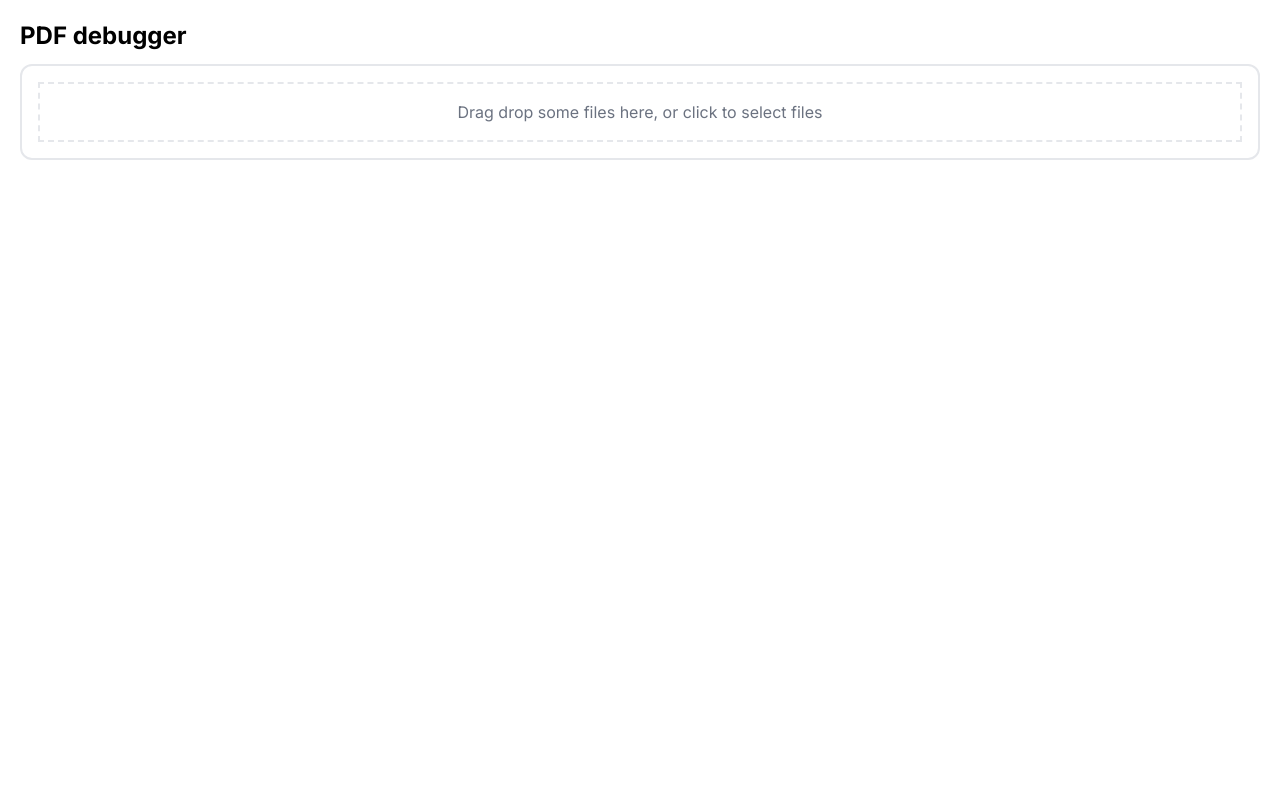
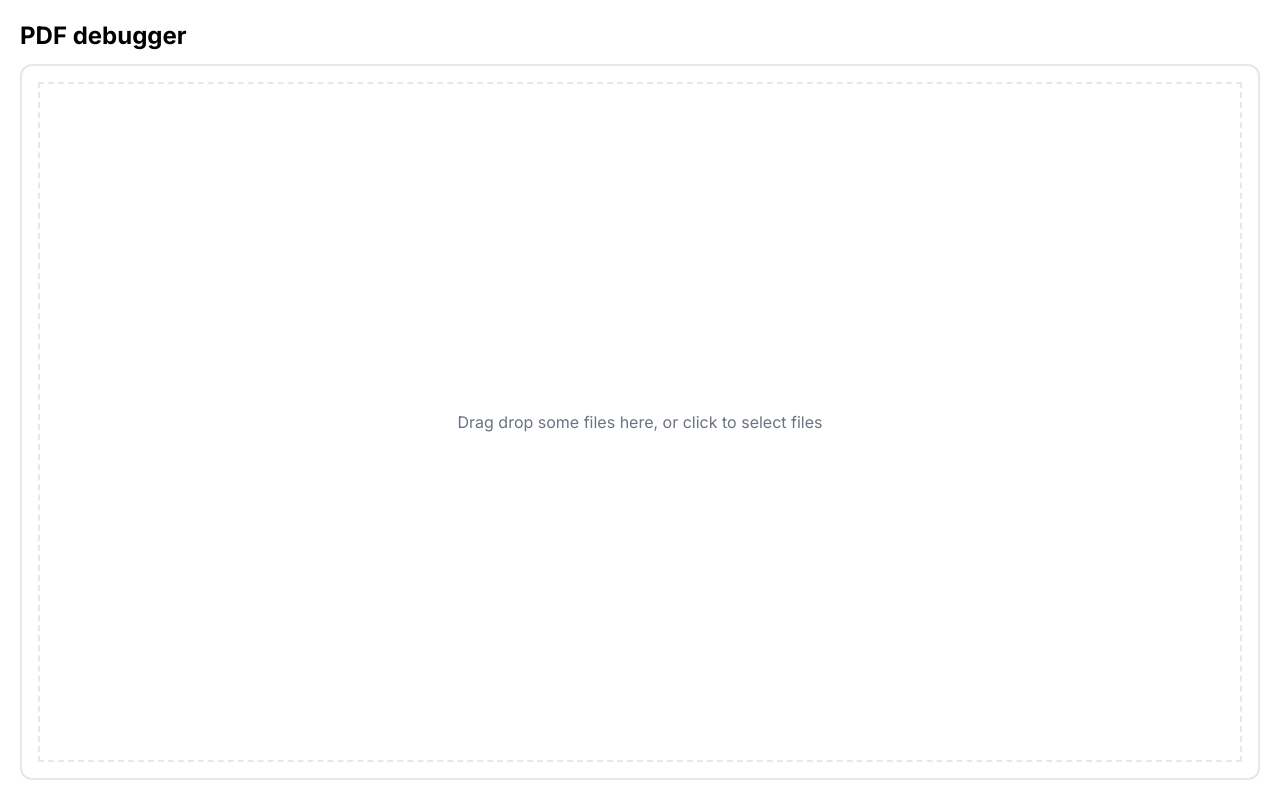
Before and after one commit to hyzyla/pdf-debugger, a Next.js app: page / in a window 1280 px wide. Built offline with nearby package versions, Linux system fonts and the light colour scheme.

Commit message:
Update size 🚁

```diff
--- a/src/components/PDFTreeRow.tsx
+++ b/src/components/PDFTreeRow.tsx
@@ -44,7 +44,7 @@ function PDFTreeLine(props: {
   };
   return (
     <>
-      <div className="flex items-center gap-1 min-h-[24px]">
+      <div className="flex items-center gap-1 h-[24px]">
         {getExpandIcon()}
         <props.icon
           className={`${props.iconColor} min-w-[16px] min-h-[16px]`}
--- a/src/components/SourceViewer.tsx
+++ b/src/components/SourceViewer.tsx
@@ -27,7 +27,7 @@ function PDFDropzone(props: { onDrop: (file: Blob) => void }) {
         // className:
         //   "border-2 border-gray-200 rounded-lg p-4 bg-gray-20 h-full border-dashed flex flex-col justify-center items-center cursor-pointer text-gray-500",
       })}
-      className="border-2 border-gray-200 rounded-lg p-4 bg-gray-20 h-full border-dashed flex flex-col justify-center items-center cursor-pointer text-gray-500"
+      className="border-2 border-gray-200 rounded-lg p-4 bg-gray-20 flex-grow border-dashed flex flex-col justify-center items-center cursor-pointer text-gray-500"
     >
       <input {...getInputProps()} />
       <p>Drag drop some files here, or click to select files</p>
@@ -55,11 +55,21 @@ export function SourceViewer() {
     laodPdf();
   }, [pdfBlob]);
 
+  const onHeaderClick = () => {
+    // clean state
+    setPdfBlob(null);
+    setPdfBytes(null);
+    setPdfName(null);
+    setScreen("dropzone");
+  };
+
   // const pdf = usePDF();
   return (
-    <main className="m-5 gap-3 flex flex-col">
-      <h1 className="text-2xl font-bold">PDF debugger</h1>
-      <div className="border-2 border-gray-200 rounded-xl p-4">
+    <main className="p-5 gap-3 flex flex-col min-h-screen">
+      <h1 className="text-2xl font-bold cursor-pointer" onClick={onHeaderClick}>
+        PDF debugger
+      </h1>
+      <div className="border-2 border-gray-200 rounded-xl p-4 flex-grow flex">
         {screen === "dropzone" && (
           <PDFDropzone
             onDrop={(file) => {
```
